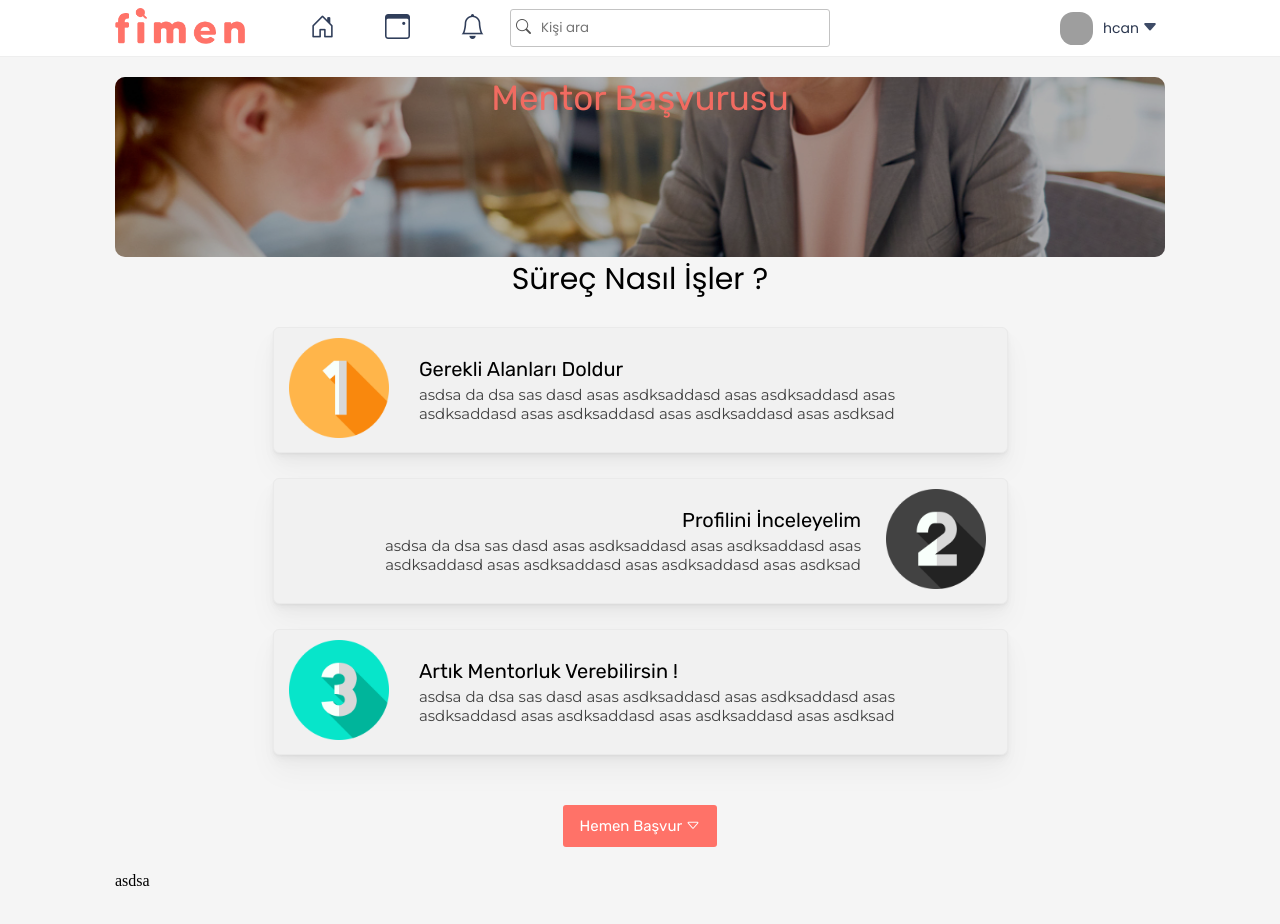
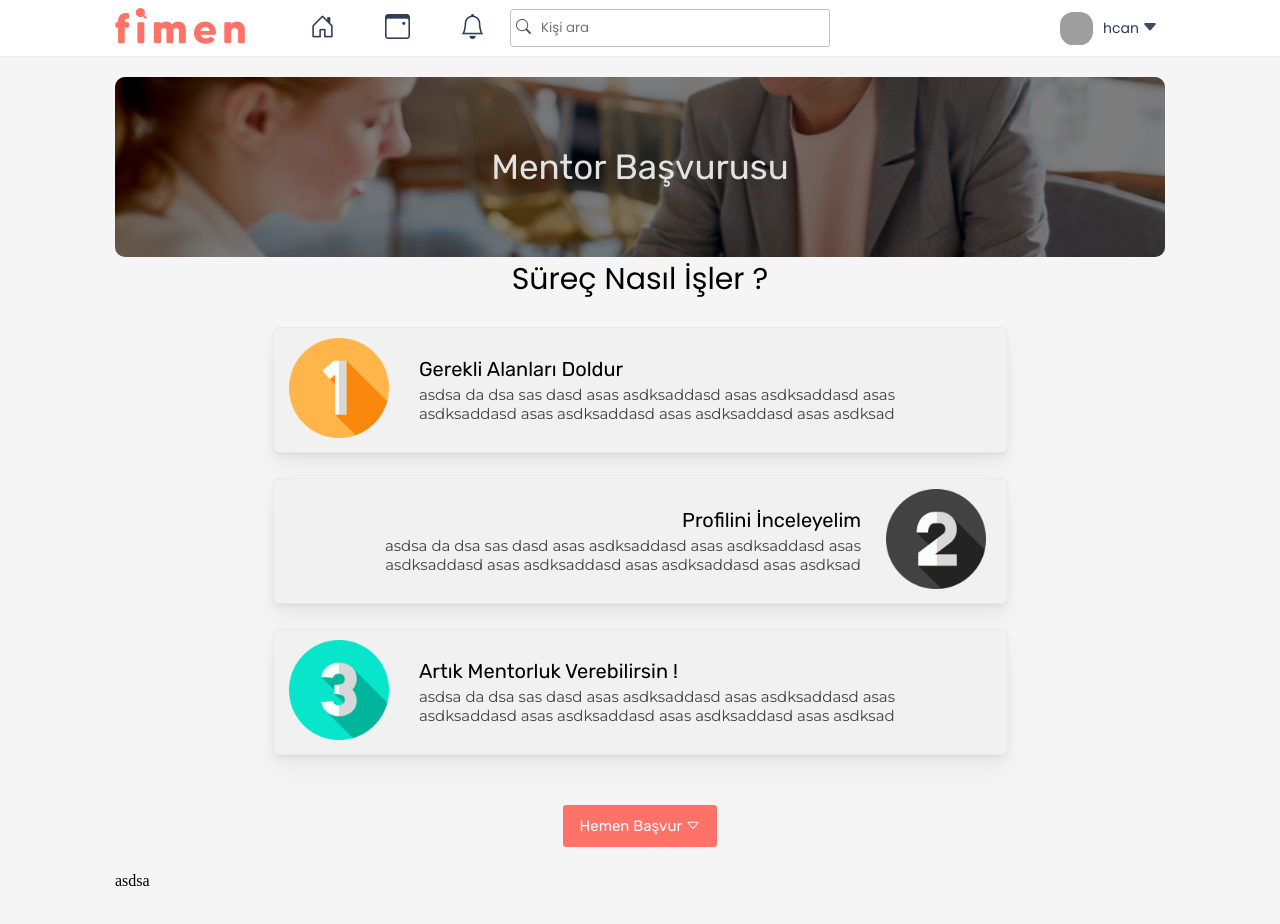
Before and after one commit to halilcn/fimen, a Vue app in the folder front-end/: page /mentor-basvuru in a window 1280 px wide. Shown: the top 924 px of the page. Built offline with nearby package versions, Linux system fonts and the light colour scheme; no server answers; sample sign-in values are in the browser's storage; grey boxes are pictures that could not be loaded.

Commit message:
add bg-img-title

```diff
--- a/front-end/src/components/pages/ApplyMentor.vue
+++ b/front-end/src/components/pages/ApplyMentor.vue
@@ -1,12 +1,8 @@
 <template>
   <div class="content">
-    <div class="top">
-      <img src="@/assets/images/applyMentor/top-bg.jpg"/>
-      <div class="filter"></div>
-      <div class="title">
-        Mentor Başvurusu
-      </div>
-    </div>
+    <bg-img-title
+        :image="'applyMentor/top-bg.jpg'"
+        :title="'Mentor Başvurusu'"/>
     <div class="title">
       Süreç Nasıl İşler ?
     </div>
@@ -65,8 +61,13 @@
 </template>
 
 <script>
+import BgImgTitle from "@/components/pages/shared/BgImgTitle";
+
 export default {
-  name: "ApplyMentor"
+  name: "ApplyMentor",
+  components: {
+    BgImgTitle
+  }
 }
 </script>
 
@@ -74,37 +75,6 @@ export default {
 .content {
   display: flex;
   flex-direction: column;
-}
-
-.content > .top {
-  position: relative;
-  width: 100%;
-  height: 180px;
-}
-
-.content > .top > img {
-  width: 100%;
-  height: 180px;
-  object-fit: cover;
-  position: absolute;
-  border-radius: 10px;
-}
-
-.content > .top > .filter {
-  background-color: #000000;
-  opacity: .3;
-  position: absolute;
-  width: 100%;
-  height: 180px;
-  border-radius: 10px;
-}
-
-.content > .top > .title {
-  position: relative;
-  font-family: 'Rubik', sans-serif;
-  font-size: 35px;
-  color: var(--navy-red-bg-dark-color);
-  text-align: center;
 }
 
 .content > .title {
--- /dev/null
+++ b/front-end/src/components/pages/shared/BgImgTitle.vue
@@ -0,0 +1,58 @@
+<template>
+  <div class="bg_img_title">
+    <img :src="require('@/assets/images/'+image)"/>
+    <div class="filter"></div>
+    <div class="title">
+      {{ title }}
+    </div>
+  </div>
+</template>
+
+<script>
+export default {
+  name: "BgImgTitle",
+  props: {
+    image: {
+      required: true
+    },
+    title: {
+      required: true
+    }
+  }
+}
+</script>
+
+<style scoped>
+.bg_img_title {
+  position: relative;
+  width: 100%;
+  height: 180px;
+  display: flex;
+  align-items: center;
+  justify-content: center;
+}
+
+.bg_img_title > img {
+  width: 100%;
+  height: 180px;
+  object-fit: cover;
+  position: absolute;
+  border-radius: 10px;
+}
+
+.bg_img_title > .filter {
+  background-color: #000000;
+  opacity: .5;
+  position: absolute;
+  width: 100%;
+  height: 180px;
+  border-radius: 10px;
+}
+
+.bg_img_title > .title {
+  position: relative;
+  font-family: 'Rubik', sans-serif;
+  font-size: 35px;
+  color: #e2e2e2;
+}
+</style>
```
